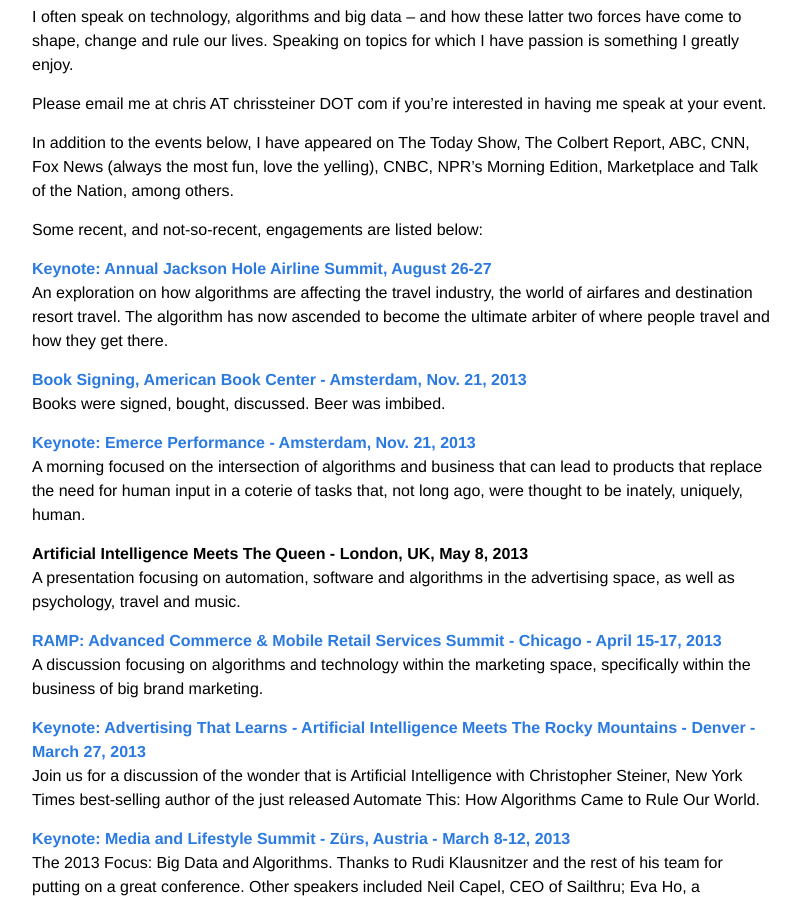
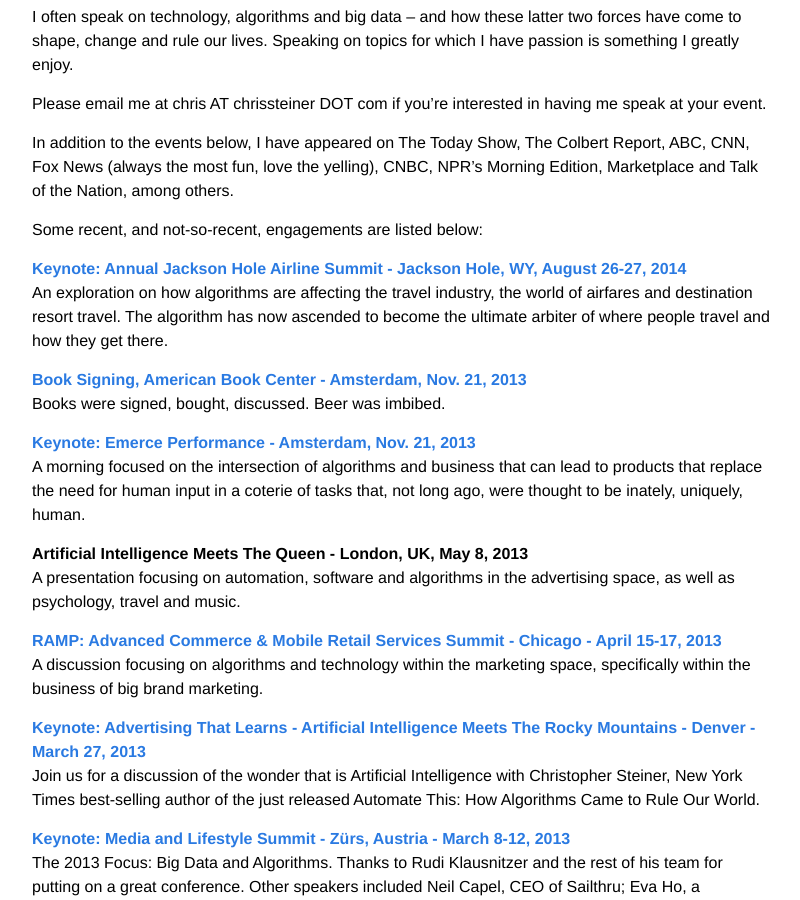
Before and after one commit to cpsteine/cpsteine.github.io, a Jekyll site: the page built from speaking.md, in a window 1280 px wide and 900 px high, scrolled down 482 px. Shown: the whole window, without its empty margins (238-1038 px from the left). Built offline with Jekyll 4.4.1, drawn with Linux system fonts in a browser that asks for light colours.

Commit message:
revising jackson hole on speaking page

```diff
--- a/speaking.md
+++ b/speaking.md
@@ -14,7 +14,7 @@
 
 Some recent, and not-so-recent, engagements are listed below:
 
-[**Keynote: Annual Jackson Hole Airline Summit, August 26-27**](http://jacksonhole.com)<br>
+[**Keynote: Annual Jackson Hole Airline Summit - Jackson Hole, WY, August 26-27, 2014**](http://jacksonhole.com)<br>
 An exploration on how algorithms are affecting the travel industry, the world of airfares and destination resort travel. The algorithm has now ascended to become the ultimate arbiter of where people travel and how they get there.
 
 [**Book Signing, American Book Center - Amsterdam, Nov. 21, 2013**](http://www.abc.nl/frontpage/events/index.php?show=details&place=abc&event=1076)<br>
```
